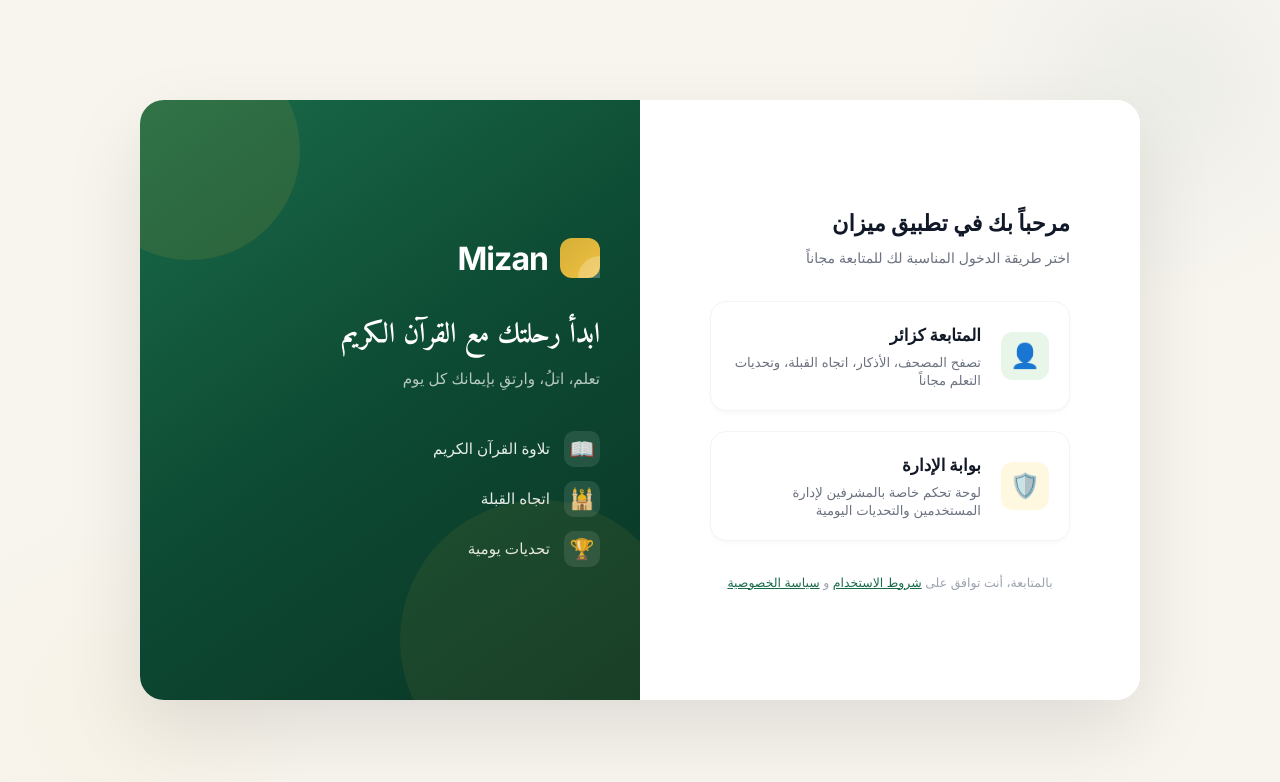
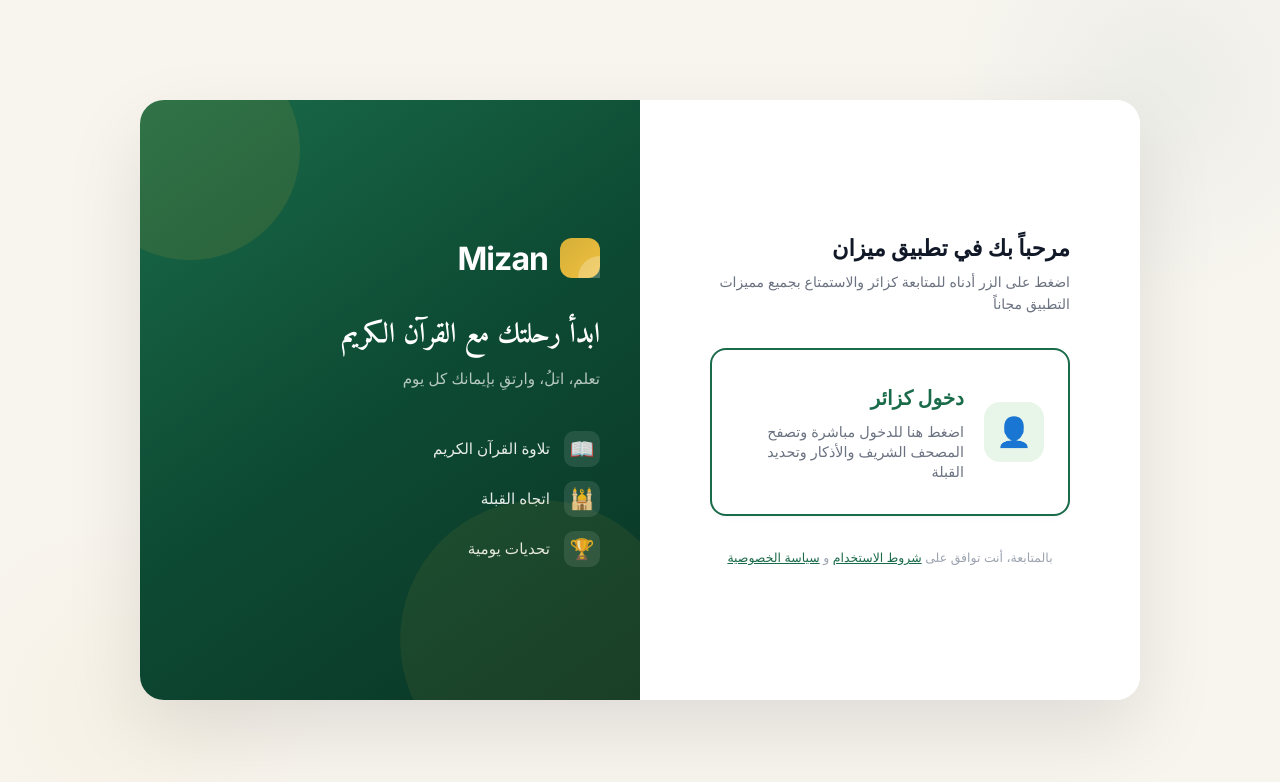
Before and after one commit to bilalelhamri19/islamic-super-app, a React (Vite) app: page /login in a window 1280 px wide. Shown: the top 782 px of the page. Built offline with nearby package versions, Linux system fonts and the light colour scheme.

Commit message:
feat: hide and completely isolate admin portal from guest login page

```diff
--- a/src/pages/ClientLogin.jsx
+++ b/src/pages/ClientLogin.jsx
@@ -70,33 +70,21 @@
               <>
                 <h3 className={styles.authTitle}>مرحباً بك في تطبيق ميزان</h3>
                 <p className={styles.authSubtitle}>
-                  اختر طريقة الدخول المناسبة لك للمتابعة مجاناً
+                  اضغط على الزر أدناه للمتابعة كزائر والاستمتاع بجميع مميزات التطبيق مجاناً
                 </p>
 
                 <div className={styles.roleSelectionGrid}>
                   <div
                     className={`${styles.roleCard} ${styles.guestCard}`}
                     onClick={() => handleContinue('guest')}
+                    style={{ padding: '2rem 1.5rem', border: '2px solid #1a6b4a' }}
                   >
-                    <div className={styles.roleIconWrapper}>
-                      <span className={styles.roleIcon}>👤</span>
+                    <div className={styles.roleIconWrapper} style={{ width: '60px', height: '60px', borderRadius: '16px', backgroundColor: '#e8f5e9' }}>
+                      <span className={styles.roleIcon} style={{ fontSize: '1.8rem' }}>👤</span>
                     </div>
                     <div className={styles.roleTextWrapper}>
-                      <h4 className={styles.roleCardTitle}>المتابعة كزائر</h4>
-                      <p className={styles.roleCardDesc}>تصفح المصحف، الأذكار، اتجاه القبلة، وتحديات التعلم مجاناً</p>
-                    </div>
-                  </div>
-
-                  <div
-                    className={`${styles.roleCard} ${styles.adminCard}`}
-                    onClick={() => navigate('/admin-login')}
-                  >
-                    <div className={styles.roleIconWrapper}>
-                      <span className={styles.roleIcon}>🛡️</span>
-                    </div>
-                    <div className={styles.roleTextWrapper}>
-                      <h4 className={styles.roleCardTitle}>بوابة الإدارة</h4>
-                      <p className={styles.roleCardDesc}>لوحة تحكم خاصة بالمشرفين لإدارة المستخدمين والتحديات اليومية</p>
+                      <h4 className={styles.roleCardTitle} style={{ fontSize: '1.25rem', color: '#1a6b4a' }}>دخول كزائر</h4>
+                      <p className={styles.roleCardDesc} style={{ fontSize: '0.9rem', marginTop: '0.25rem' }}>اضغط هنا للدخول مباشرة وتصفح المصحف الشريف والأذكار وتحديد القبلة</p>
                     </div>
                   </div>
                 </div>
```
